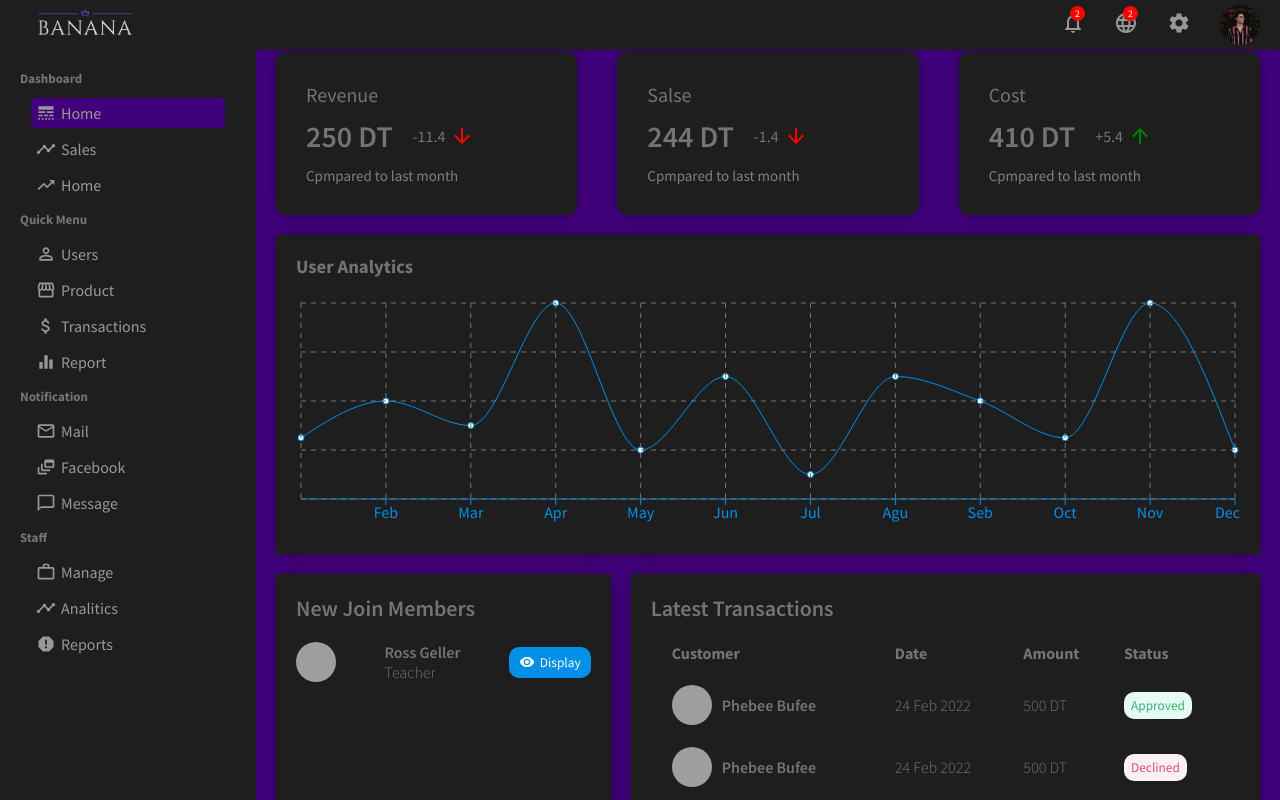
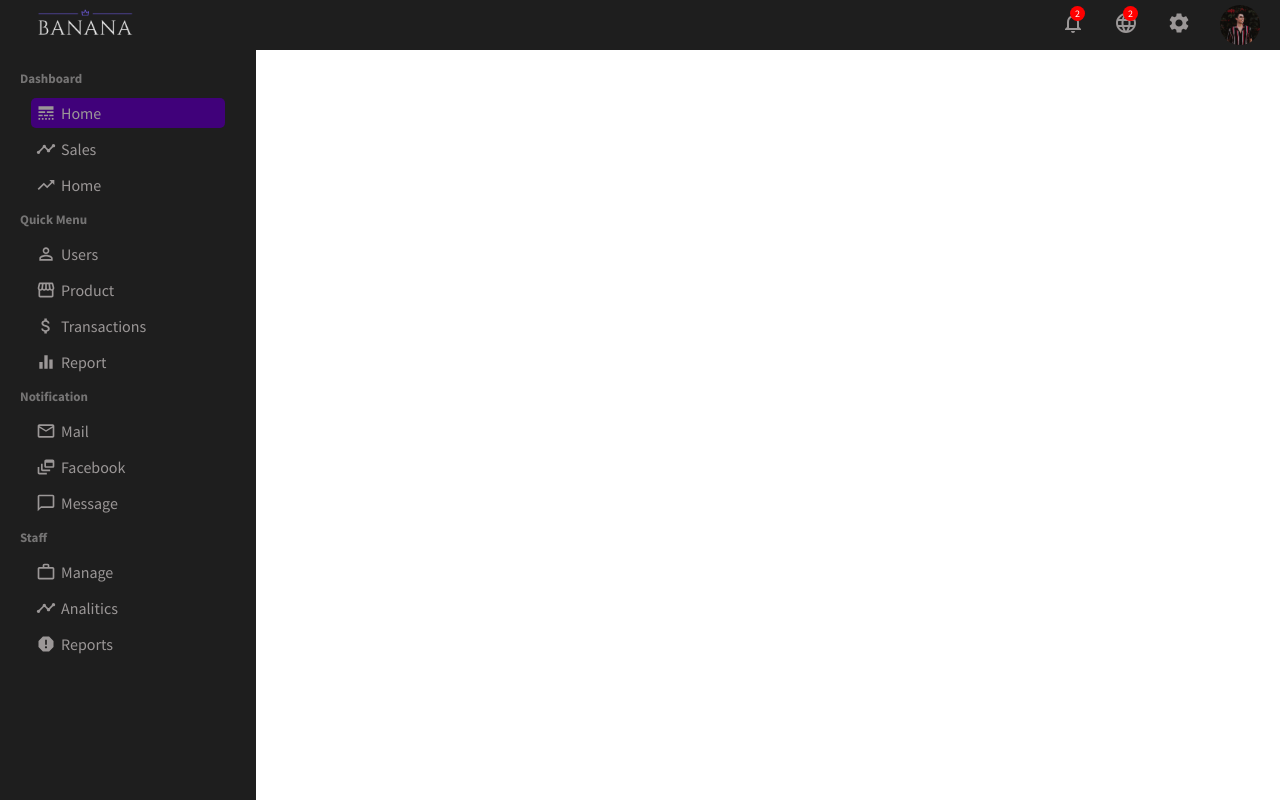
Before and after one commit to malekaridhi/ecommerceMern, a React (Create React App) app in the folder admin/: page /users in a window 1280 px wide. Shown: the top 800 px of the page. Built offline with nearby package versions, Linux system fonts and the light colour scheme; grey boxes are pictures that could not be loaded.

Commit message:
userlist route

```diff
--- a/admin/package.json
+++ b/admin/package.json
@@ -13,6 +13,7 @@
     "@testing-library/user-event": "^13.5.0",
     "react": "^17.0.2",
     "react-dom": "^17.0.2",
+    "react-router-dom": "^6.2.1",
     "react-scripts": "5.0.0",
     "recharts": "^2.1.9",
     "web-vitals": "^2.1.4"
--- a/admin/src/App.js
+++ b/admin/src/App.js
@@ -1,21 +1,30 @@
 import Topbar from "./components/topbar/Topbar";
 import Sidebar from "./components/sidebar/Sidebar";
-import "./app.css"
+import "./app.css";
 import Home from "./pages/home/Home";
+import {
+  BrowserRouter as Router,
+  Route,
+  Routes,
+  Navigate,
+} from "react-router-dom";
+import UserList from "./pages/userList/UserList";
 function App() {
   return (
-    <div>
-    <Topbar/>
-    <div className="container">
-      <Sidebar/>
+    <Router>
+      <Topbar />
+      <div className="container">
+        <Sidebar />
 
-      {/* <div className="others">
+        {/* <div className="others">
       otherpages
-      </div> */}
-      <Home/>
-
-    </div>
-    </div>
+    </div> */}
+        <Routes>
+          <Route exact path="/" element={<Home />} />
+          <Route exact path="/users" element={<UserList />} />
+        </Routes>
+      </div>
+    </Router>
   );
 }
 
--- a/admin/src/pages/userList/userList.css
+++ b/admin/src/pages/userList/userList.css
@@ -0,0 +1,3 @@
+.userList{
+    flex: 4;
+}
```
Also changed, not shown: 1 other file (tests, documents, lock files or other folders).
